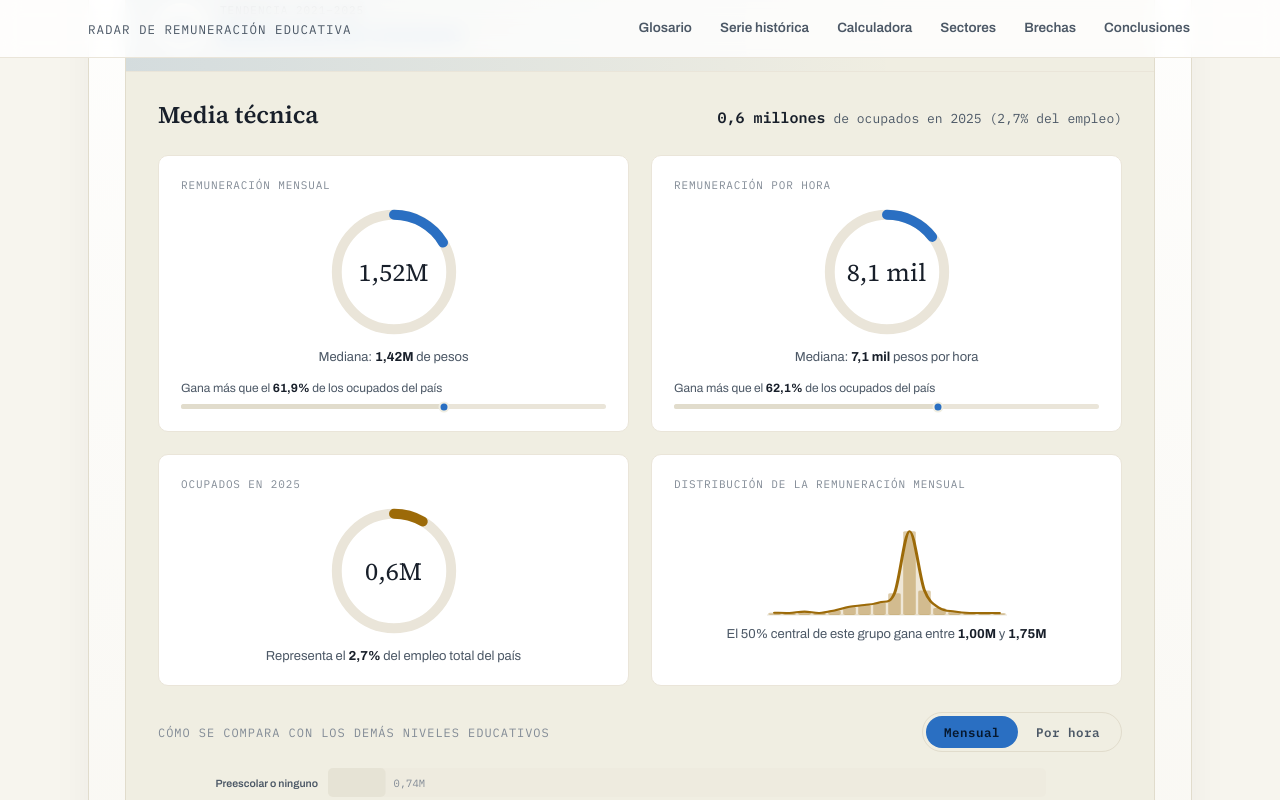
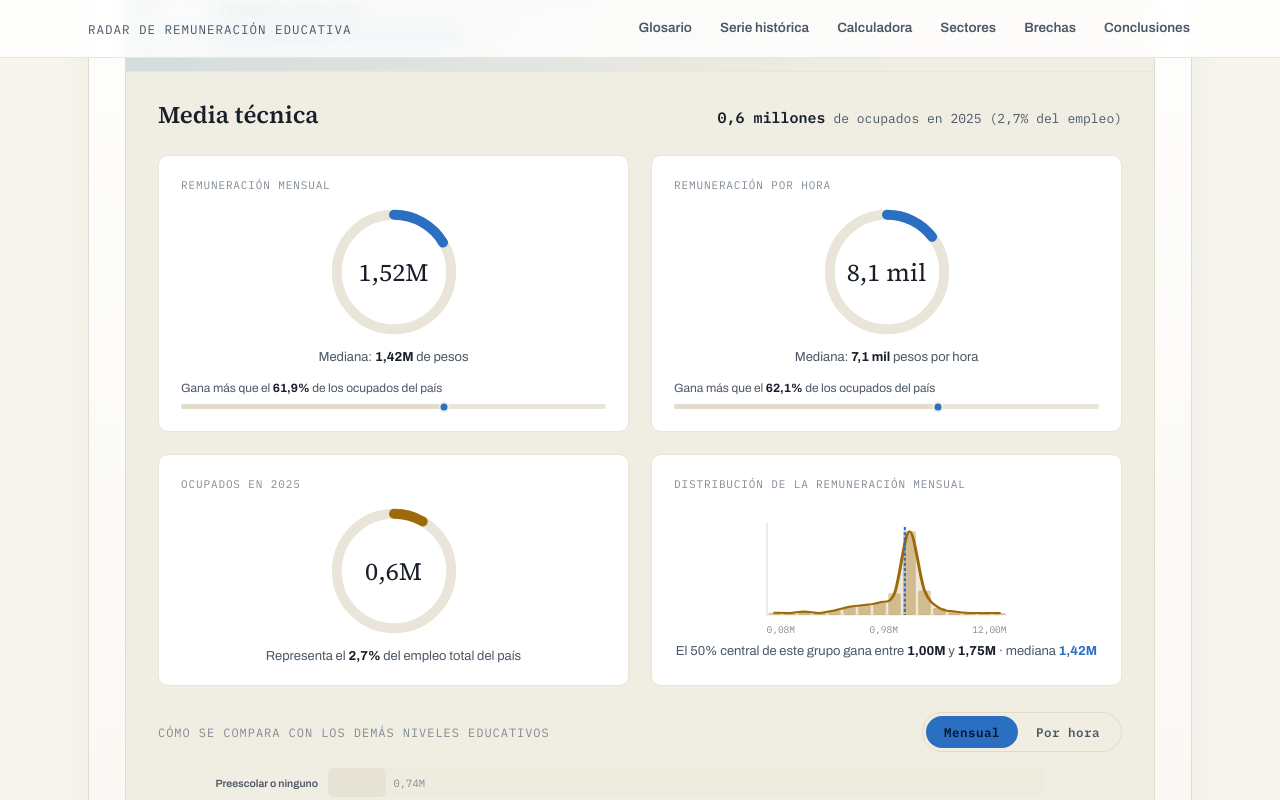
Before and after one commit to Kin-George/CJC-Interactividad04, a plain HTML site: page docs/index.html in a window 1280 px wide. Both pictures are taken after a click on the button "Media técnica". Shown: the part 2362-3162 px from the top of the page. Drawn offline with Linux system fonts and the light colour scheme.

Commit message:
Add files via upload

```diff
--- a/docs/index.html
+++ b/docs/index.html
@@ -278,6 +278,8 @@
   .density-axis{stroke:var(--line-soft);stroke-width:1;}
   .density-curve{fill:none;stroke-width:2;stroke-linecap:round;stroke-linejoin:round;transition:d .8s cubic-bezier(.16,1,.3,1);pointer-events:none;}
   .density-area{stroke:none;fill-opacity:.16;transition:d .8s cubic-bezier(.16,1,.3,1);pointer-events:none;}
+  .density-median-line{stroke:var(--accent);stroke-width:1.4;stroke-dasharray:3 2;transition:x1 .8s cubic-bezier(.16,1,.3,1), x2 .8s cubic-bezier(.16,1,.3,1);cursor:pointer;}
+  .density-xticks{width:100%;max-width:240px;margin:4px auto 0;display:flex;justify-content:space-between;font-family:var(--font-mono);font-size:9.5px;color:var(--text-faint);}
   #sector-dist-wrap{margin-top:20px;}
   .sd-legend{display:flex;gap:18px;margin:2px 0 16px;font-size:11.5px;color:var(--text-faint);flex-wrap:wrap;}
   .sd-legend span{display:flex;align-items:center;gap:6px;}
@@ -716,7 +718,7 @@
         </div>
         <div class="concl-card">
           <div class="n">03</div>
-          <p><strong>El logro educativo no puede ser la única palanca de largo plazo.</strong> Los aumentos sostenidos en la remuneración promedio requieren, además, que cada logro educativo sea más productivo y mejor remunerado.</p>
+          <p><strong>El logro educativo no puede ser el único motor de largo plazo.</strong> Los aumentos sostenidos en la remuneración promedio requieren, además, que cada logro educativo sea más productivo y mejor remunerado.</p>
           <p>Estudiar seguirá siendo una vía clave para acceder a mejores empleos, pero el reto no es solo que más personas estudien: la economía también debe volverse más productiva para que ese esfuerzo educativo siga rindiendo tanto como en generaciones anteriores.</p>
         </div>
         <div class="concl-card">
@@ -911,17 +913,26 @@
       <div class="density-wrap" id="${id}-wrap">
         <svg viewBox="0 0 160 90" preserveAspectRatio="none" id="${id}">
           <line class="density-axis" x1="0" y1="90" x2="160" y2="90"></line>
+          <line class="density-axis" x1="0" y1="0" x2="0" y2="90"></line>
           <g id="${id}-hist">
             ${bars}
             <path id="${id}-area" class="density-area"></path>
             <path id="${id}-curve" class="density-curve"></path>
           </g>
+          <line id="${id}-median" class="density-median-line" x1="0" x2="0" y1="4" y2="90"></line>
         </svg>
       </div>
+      <div class="density-xticks" id="${id}-xticks"></div>
       <div class="m-foot" id="${id}-foot"></div>`;
   }
 
   function densityBinCenter(i){ return i*10 + 5; }
+
+  function densityXScale(bins, v){
+    const lo = Math.log10(bins[0]), hi = Math.log10(bins[bins.length-1]);
+    const t = Math.max(0, Math.min(1, (Math.log10(v)-lo)/(hi-lo)));
+    return t*160;
+  }
 
   function renderDensityHist(id, shares, bins, color){
     const max = Math.max(...shares, 0.0001);
@@ -950,17 +961,34 @@
       const areaPts = [[points[0][0],90], ...points, [points[points.length-1][0],90]];
       area.setAttribute('d', catmullRomPath(areaPts) + ' Z');
     }
+
+    const xticks = document.getElementById(`${id}-xticks`);
+    if(xticks && bins && bins.length){
+      const mid = bins[Math.floor((bins.length-1)/2)];
+      xticks.innerHTML = `<span>${fmtM(bins[0])}</span><span>${fmtM(mid)}</span><span>${fmtM(bins[bins.length-1])}</span>`;
+    }
+  }
+
+  function renderDensityMedian(id, medianVal, bins){
+    const line = document.getElementById(`${id}-median`);
+    if(!line || medianVal == null || !bins) return;
+    const x = densityXScale(bins, medianVal).toFixed(1);
+    line.setAttribute('x1', x);
+    line.setAttribute('x2', x);
+    line.onmousemove = e => showTooltip(e, 'Mediana', `<div class="vt-row"><span>Remuneración mensual</span><b>${fmtM(medianVal)}</b></div>`);
+    line.onmouseleave = hideTooltip;
   }
 
   function densityFoot(id, n){
     const foot = document.getElementById(`${id}-foot`);
     if(!foot) return;
-    foot.innerHTML = `El 50% central de este grupo gana entre <strong style="color:var(--text)">${fmtM(n.remMensualP25_2025)}</strong> y <strong style="color:var(--text)">${fmtM(n.remMensualP75_2025)}</strong>`;
+    foot.innerHTML = `El 50% central de este grupo gana entre <strong style="color:var(--text)">${fmtM(n.remMensualP25_2025)}</strong> y <strong style="color:var(--text)">${fmtM(n.remMensualP75_2025)}</strong> · mediana <strong style="color:var(--accent)">${fmtM(n.remMensualMediana2025)}</strong>`;
   }
   function animateDensity(id, n, binsPesos, color){
     const svg = document.getElementById(id);
     if(!svg || !n) return;
     renderDensityHist(id, n.densidadMensual, binsPesos, color);
+    renderDensityMedian(id, n.remMensualMediana2025, binsPesos);
     densityFoot(id, n);
   }
 
@@ -1120,7 +1148,8 @@
         `<div class="vt-row"><span>Remuneración mensual</span><b>${fmtM(it.mensual)}</b></div>` +
         `<div class="vt-row"><span>Remuneración por hora</span><b>${fmtMil(it.hora)}</b></div>` +
         `<div class="vt-row"><span>Con educación superior</span><b>${fmtPct(it.superior)}</b></div>` +
-        `<div class="vt-row"><span>Ocupados</span><b>${fmtN(it.n)}</b></div>`));
+        `<div class="vt-row"><span>Ocupados</span><b>${fmtN(it.n)}</b></div>` +
+        sectorNoteHtml(it.label)));
       el.addEventListener('mouseleave', hideTooltip);
     });
   }
@@ -1497,6 +1526,13 @@
       <div class="ib-note"><b>La brecha no es solo por educación.</b> Sectores y regiones más productivos pagan más incluso a igual logro educativo — la barra clara del tooltip muestra qué parte de sus ocupados tiene formación técnica, universitaria o de posgrado.</div>
     `;
   }
+  const SECTOR_NOTES = {
+    'Organizaciones extraterritoriales': 'Embajadas, consulados y organismos internacionales (como la ONU) que operan en el país pero no están sujetos a su jurisdicción económica.',
+  };
+  function sectorNoteHtml(label){
+    const note = SECTOR_NOTES[label];
+    return note ? `<div class="vt-note" style="margin-top:8px;padding-top:8px;border-top:1px solid var(--line-soft);">${note}</div>` : '';
+  }
   function renderExplorer(){
     const raw = DATA[expState.dim];
     const items = raw.map(r => ({label:r.label, mensual:r.remMensual, hora:r.remHora, n:r.ocupados, superior:r.participacionSuperior}))
@@ -1521,7 +1557,8 @@
           `<div class="vt-row"><span>Remuneración mensual</span><b>${fmtM(it.mensual)}</b></div>` +
           `<div class="vt-row"><span>Remuneración por hora</span><b>${fmtMil(it.hora)}</b></div>` +
           `<div class="vt-row"><span>Con educación superior</span><b>${fmtPct(it.superior)}</b></div>` +
-          `<div class="vt-row"><span>Ocupados</span><b>${fmtN(it.n)}</b></div>`);
+          `<div class="vt-row"><span>Ocupados</span><b>${fmtN(it.n)}</b></div>` +
+          sectorNoteHtml(it.label));
       });
       document.getElementById('sort-note').textContent = 'Ordenado de mayor a menor';
       document.getElementById('chart-caption').innerHTML = `Miles de millones de ocupados ponderados por el factor de expansión de la GEIH. Promedio nacional: <strong>${expState.idx==='mensual'?fmtM(DATA.nacional.remMensual2025):fmtMil(DATA.nacional.remHora2025)}</strong>.${dimNote}`;
```
